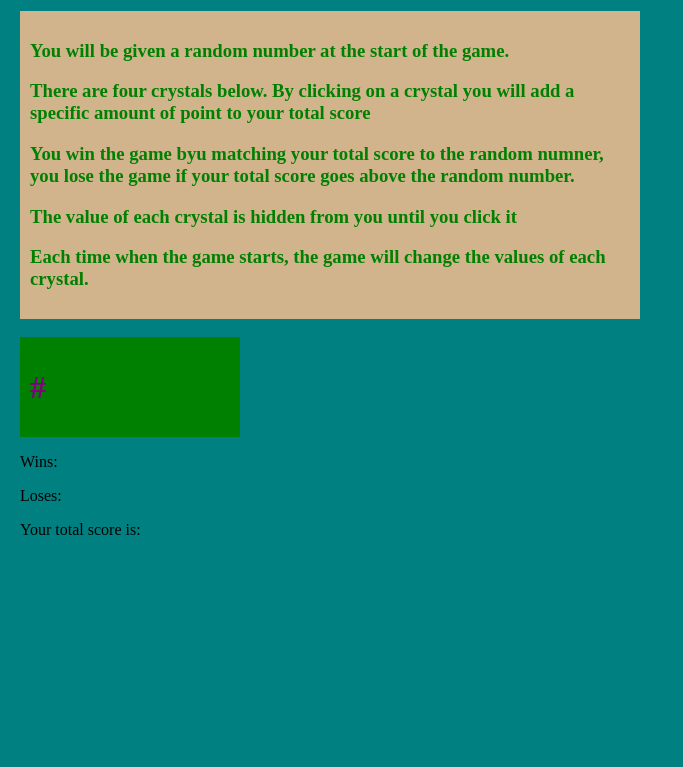
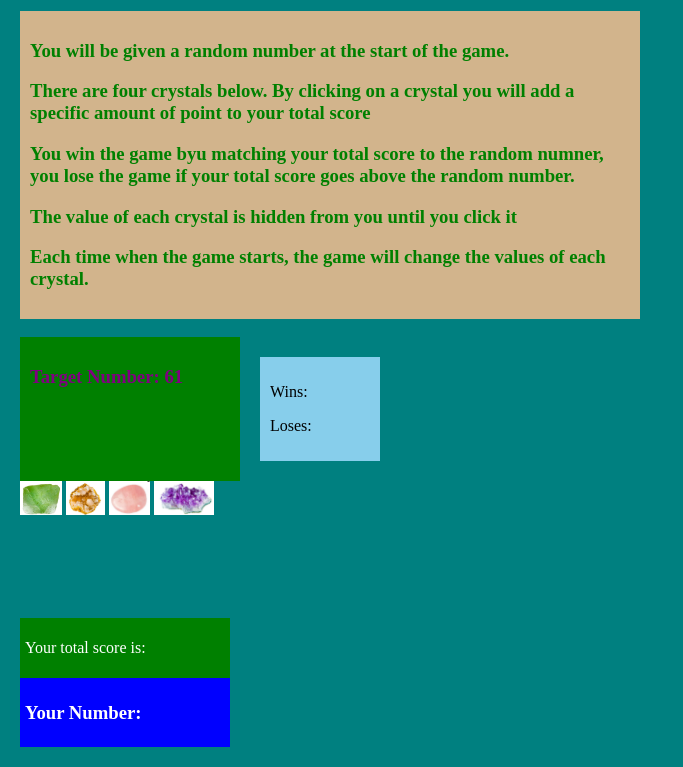
Before and after one commit to JohnMish25/Unit-4-Game, a plain HTML site: page javscript/index.html in a window 1280 px wide. Shown: the part 89-856 px from the top of the page, without its empty margins (0-683 px from the left). Before the commit the page ends 800 px from the top, so only its background shows below. Drawn offline with nearby package versions, Linux system fonts and the light colour scheme.

Commit message:
'updating files, got the random number generator to work.

```diff
--- a/javscript/game.js
+++ b/javscript/game.js
@@ -0,0 +1,35 @@
+$(document).ready(function () {
+
+//~~~~~~~~~~~Define Variables~~~~~~~~~~~~~~~
+
+//variable for random number for computer
+var Random=Math.floor(Math.random()*101+19)
+$('#computerNum').text(Random);
+console.log (Random)
+
+//variables for wins & losses
+var wins = 0;
+var losses = 0;
+//variable for guesses
+var userTotal = 0;
+
+//send wins and losses to placeholder div
+$("#numWins").text(wins);
+$("#numLosses").text(losses);
+
+
+//~~~~~~~~~~~Functions~~~~~~~~~~~~~~~
+
+function game () {
+    Random=Math.floor(Math.random()*101+19);
+      console.log(Random);
+    $('#computerNum').text(Random);
+    userTotal = 0;
+var greenNum=Math.floor(Math.random()*11+1);
+var orangeNum=Math.floor(Math.random()*11+1);
+var pinkNum=Math.floor(Math.random()*11+1);
+var purpleNum=Math.floor(Math.random()*11+1);
+$('#finalTotal').text(userTotal);
+}
+
+})
--- a/javscript/index.html
+++ b/javscript/index.html
@@ -1,41 +1,69 @@
 <!DOCTYPE html>
 <html lang="en">
+
 <head>
     <meta charset="UTF-8">
     <meta name="viewport" content="width=device-width, initial-scale=1.0">
     <meta http-equiv="X-UA-Compatible" content="ie=edge">
     <title>Crystal Game</title>
     <link rel="stylesheet" type="text/css" href="style.css">
+    <script src="https://cdnjs.cloudflare.com/ajax/libs/jquery/3.2.1/jquery.min.js"> </script>
+    <script src= game.js></script>
+
 </head>
+
 <body>
-    <h1 class = header >Crystals Collector!</h1>
-    <div class = instructions>
+    <h1 class=header>Crystals Collector!</h1>
+    <div class=instructions>
         <h3> You will be given a random number at the start of the game.</h3>
-    <h3>There are four crystals below. By clicking on a crystal you will add a specific amount of point to your total score</h3>
-    <h3>You win the game byu matching your total score to the random numner, you lose the game if your total score goes above the random number.</h3>
+        <h3>There are four crystals below. By clicking on a crystal you will add a specific amount of point to your
+            total score</h3>
+        <h3>You win the game byu matching your total score to the random numner, you lose the game if your total score
+            goes above the random number.</h3>
         <h3>The value of each crystal is hidden from you until you click it</h3>
         <h3>Each time when the game starts, the game will change the values of each crystal.</h3>
     </div>
     <br>
     <!-- Active # here -->
-    <div class = "numberBox">
-        <h1> # </h1>
+    <row class="row">
+        <div class="numberBox">
+            <h3> Target Number: <span id="computerNum"></span> </h3>
         </div>
 
-    <div>
+        <div class=winLossBox>
+            <p> </p>
             <p> Wins: </p>
             <p> Loses: </p>
         </div>
+    </row>
 
     <!-- crystals here -->
+    <div class="row">
+        <div class="buttons">
+            <img src="images/green.jpeg" class=gem id=green alt="Green Crystal">
+            <img src="images/orange.jpeg" class=gem id=orange alt="Orange Crystal">
+            <img src="images/pink.jpeg" class=gem id=pink alt="Pink Crystal">
+            <img src="images/purple.jpeg" class=gem id=purple alt="Purple Crystal">
+        </div>
+    </div>
+
+
     <!-- Your total score textblock -->
-    <div>
+    <div class=totalScore>
         <p> Your total score is: </p>
     </div>
 
     <!-- Your total score -->
-        <div>
+    <div class=totalScoreNum>
+        <h3> Your Number: </h3>
     </div>
 
+
+
+
+
+
+
 </body>
+
 </html>
--- a/javscript/style.css
+++ b/javscript/style.css
@@ -23,3 +23,43 @@ body {
     width: 200px;
     padding: 10px;
 }
+
+.winLossBox {
+    background: skyblue;
+    padding: 10px;
+    width: 100px;
+    margin: 20px;
+
+
+}
+
+.row {
+    display: flex;
+    clear: both;
+}
+
+.buttons {
+    float: left;
+}
+.gem {
+    flex: 25%;
+    height: 25%;
+    max-width: 150px !important;
+    max-height: 150px !important;
+    clear: both;
+
+}
+
+.totalScore {
+background: green;
+color: white;
+padding: 5px;
+width: 200px;
+}
+
+.totalScoreNum {
+    background: blue;
+    color: white;
+    padding: 5px;
+    width: 200px;
+}
```
Also changed, not shown: javscript/images/green.jpeg (renamed from images/green.jpeg), javscript/images/orange.jpeg (renamed from images/orange.jpeg), javscript/images/pink.jpeg (renamed from images/pink.jpeg), javscript/images/purple.jpeg (renamed from images/purple.jpeg), 4 other files. Lines whose indentation alone changed are shown as unchanged.
